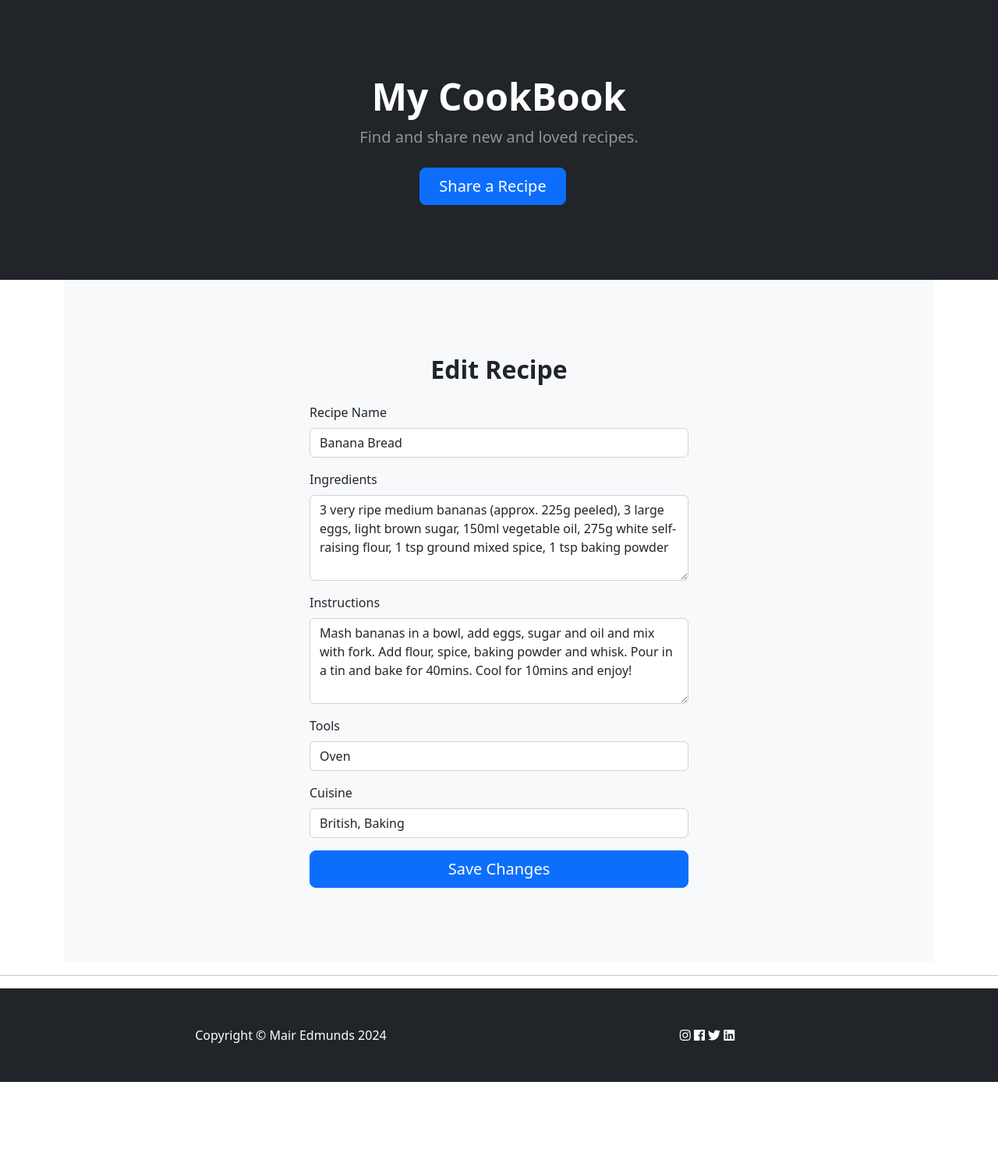
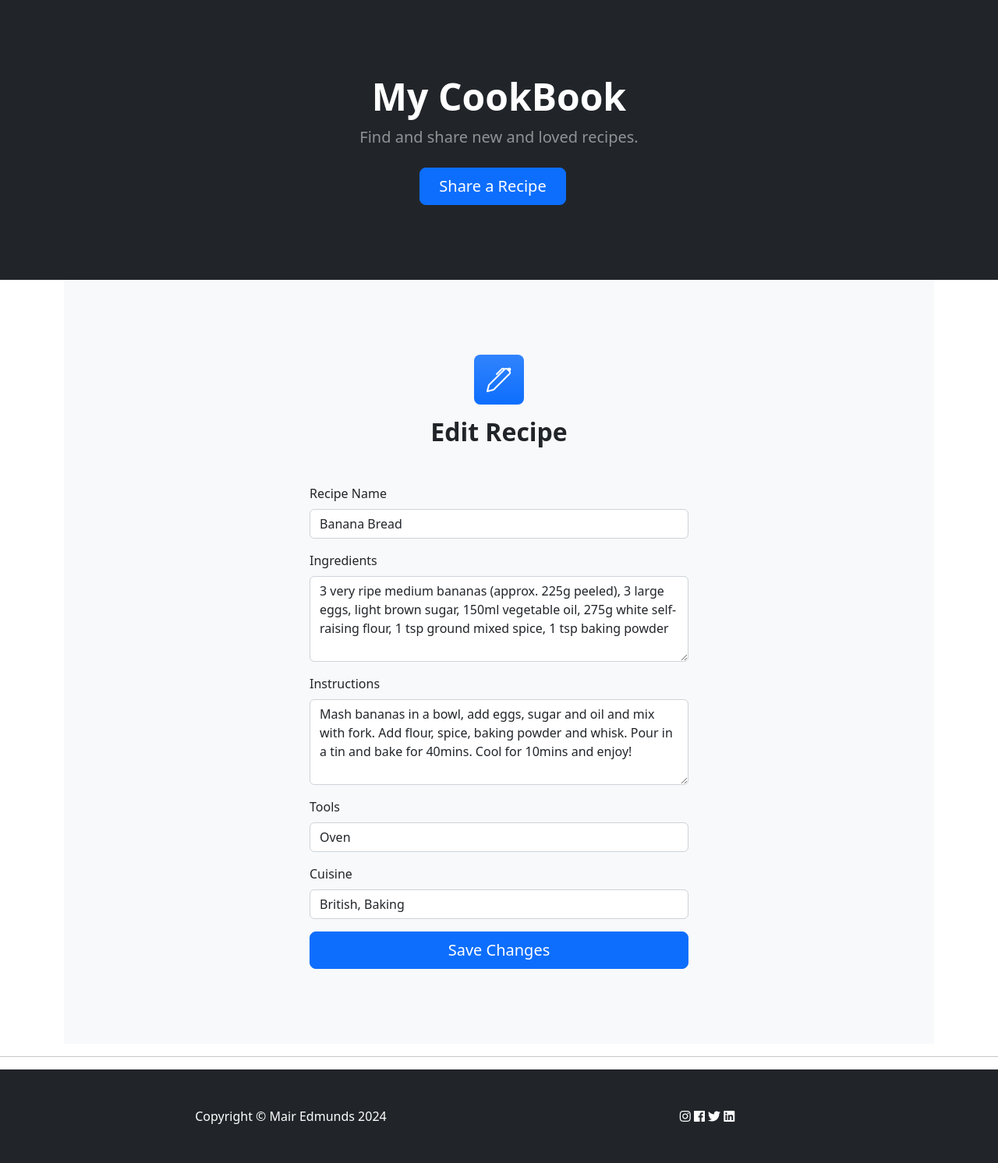
Before and after one commit to Mair-E/MilestoneProject3, a Flask app: page /edit_recipe/1 in a window 1280 px wide. Shown: the part 57-1549 px from the top of the page at 78% size. Before the commit the page ends 1445 px from the top, so only its background shows below. Run offline with Flask 3, Linux system fonts and the light colour scheme; some libraries are stand-ins or nearby versions.

Commit message:
add boostrap icon to edit-recipe.html

```diff
--- a/templates/edit_recipe.html
+++ b/templates/edit_recipe.html
@@ -3,7 +3,11 @@
 
 <section class="bg-light py-5">
     <div class="container px-5 my-5">
-        <h2 class="fw-bolder text-center mb-4">Edit Recipe</h2>
+        <div class="text-center mb-5">
+        <div class="feature bg-primary bg-gradient text-white rounded-3 mb-3"><i class="bi bi-pen"></i>
+        </div>
+        <h2 class="fw-bolder">Edit Recipe</h2>
+        </div>
         <div class="row gx-5 justify-content-center">
             <div class="col-lg-6">
                 <form method="POST" action="{{ url_for('edit_recipe', recipe_id=recipe.id) }}">
```
